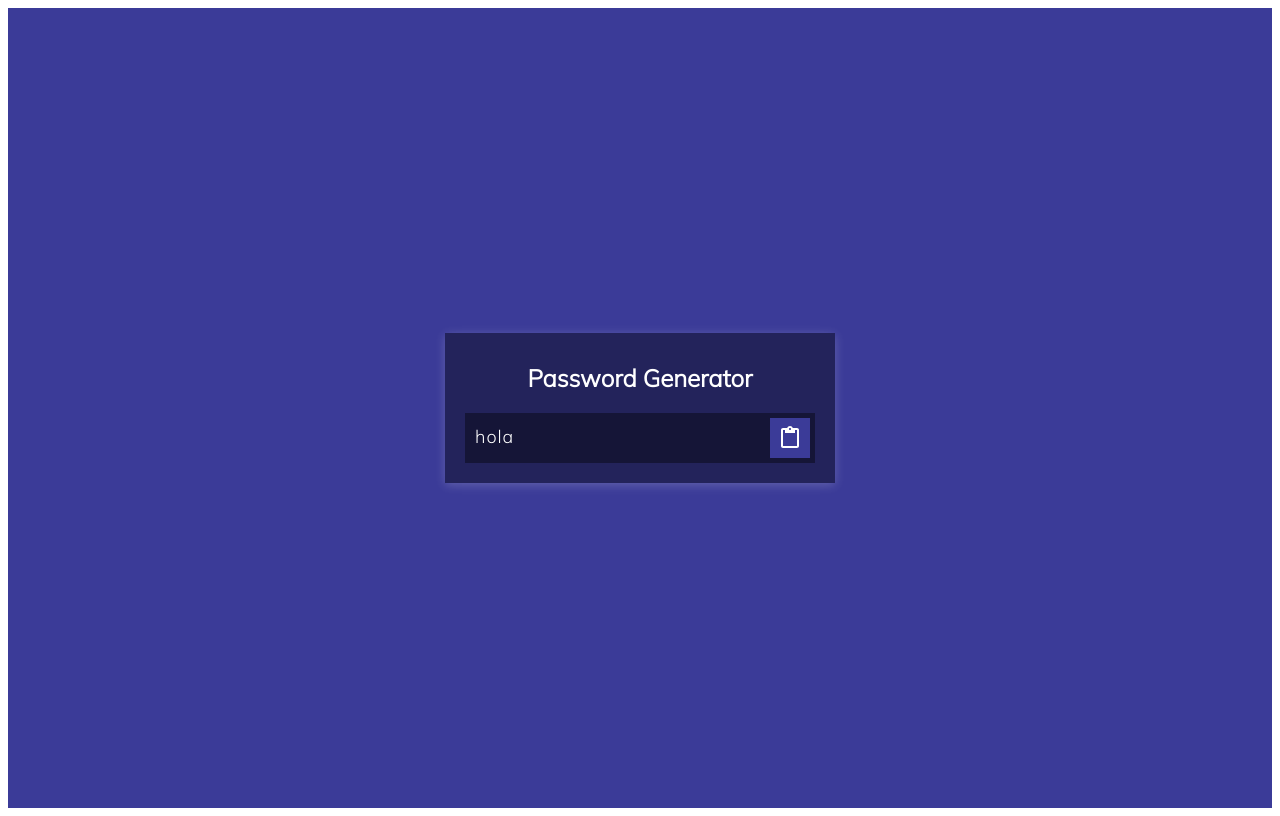
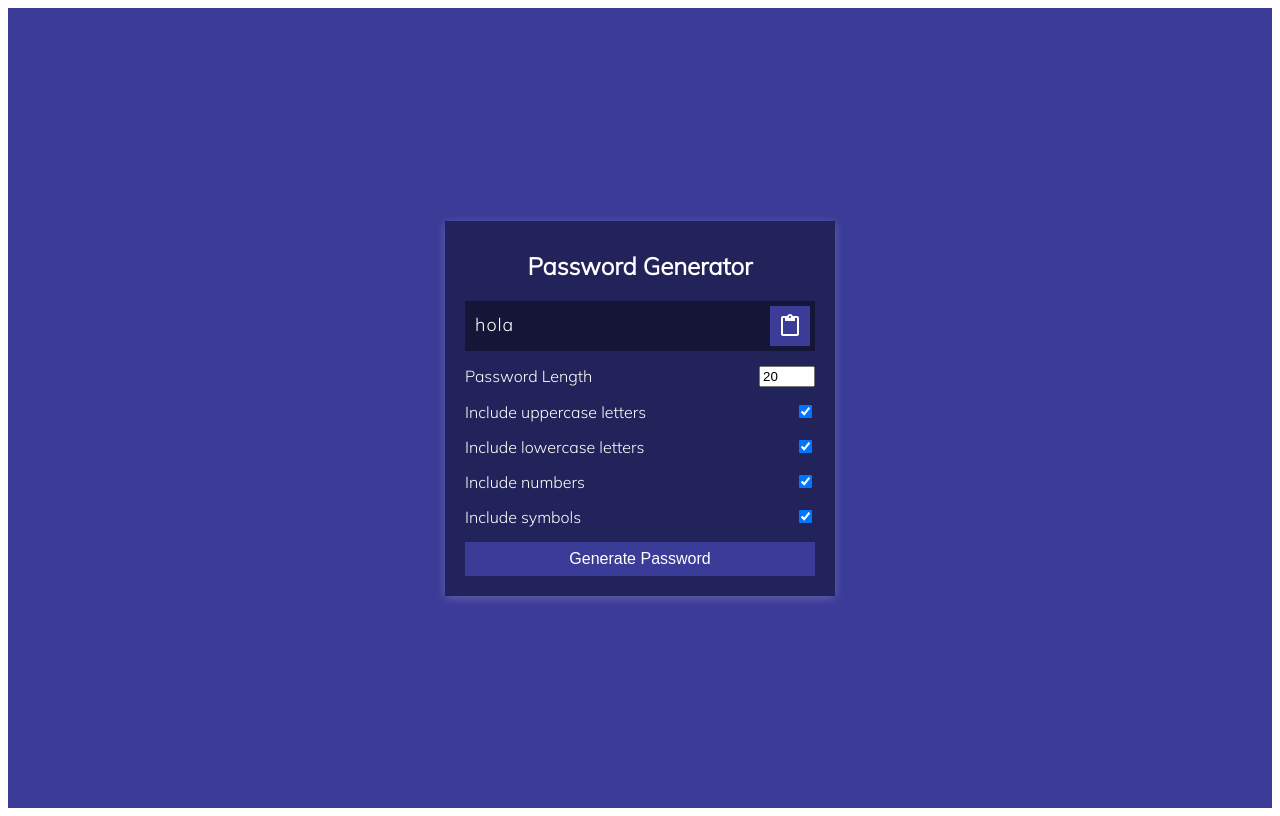
Before and after one commit to cferreirobelenguer/passwordGenerator, a React (Create React App) app: page / in a window 1280 px wide. Built offline with nearby package versions, Linux system fonts and the light colour scheme.

Commit message:
css style

```diff
--- a/src/components/Password/Password.css
+++ b/src/components/Password/Password.css
@@ -58,3 +58,28 @@
     align-items: center;
     justify-content: center;
 }
+
+.password-inputs {
+    padding: 15px 0 0 0;
+    display: flex;
+    flex-direction: column;
+    gap: 15px;
+    width: 100%;
+}
+
+.password-input {
+    display: flex;
+    width: 100%;
+    justify-content: space-between;
+    align-items: center;
+}
+
+.password-button {
+    background-color: #3b3b98;
+    color: #FFF;
+    width: 100%;
+    padding: 8px 12px;
+    font-size: 16px;
+    cursor: pointer;
+    border:none;
+}
--- a/src/components/Password/Password.jsx
+++ b/src/components/Password/Password.jsx
@@ -12,6 +12,44 @@ const Password = () => {
                     <span id="result">hola</span>
                     <button className="password-btn" id="clipboard" onClick={() => {navigator.clipboard.writeText(textToCopy)}} ><ContentPaste></ContentPaste></button>
                 </div>
+                <div className='password-inputs'>
+                    <div className='password-input'>
+                        <label htmlFor="password">
+                            Password Length
+                        </label>
+                        <input type="number" id="length" min="4" max="20" value="20"></input>
+                    </div>
+                    <div className='password-input'>
+                        <label htmlFor="uppercase">
+                            Include uppercase letters
+                        </label>
+                        <input type="checkbox" id="uppercase"value="uppercase" checked></input>
+                    </div>
+                    <div className='password-input'>
+                        <label htmlFor="lowercase">
+                            Include lowercase letters
+                        </label>
+                        <input type="checkbox" id="lowercase"value="lowercase" checked></input>
+                    </div>
+                    <div className='password-input'>
+                        <label htmlFor="numbers">
+                            Include numbers
+                        </label>
+                        <input type="checkbox" id="numbers"value="numbers" checked></input>
+                    </div>
+                    <div className='password-input'>
+                        <label htmlFor="symbols">
+                            Include symbols
+                        </label>
+                        <input type="checkbox" id="symbols" value="symbols" checked></input>
+                    </div>
+                    <div>
+                        <button className='password-button'>Generate Password</button>
+                    </div>
+                </div>
+
+
+
             </div>
         </section>
     )
```
